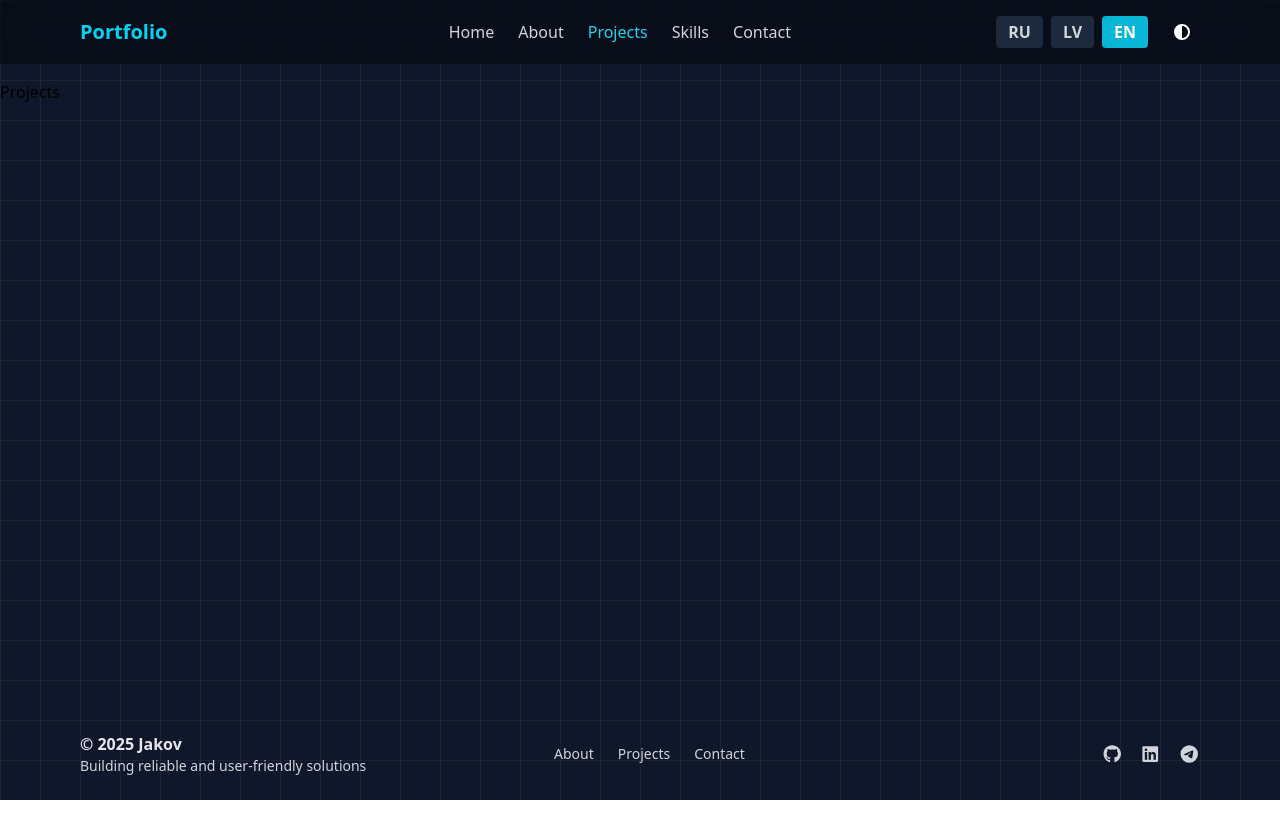
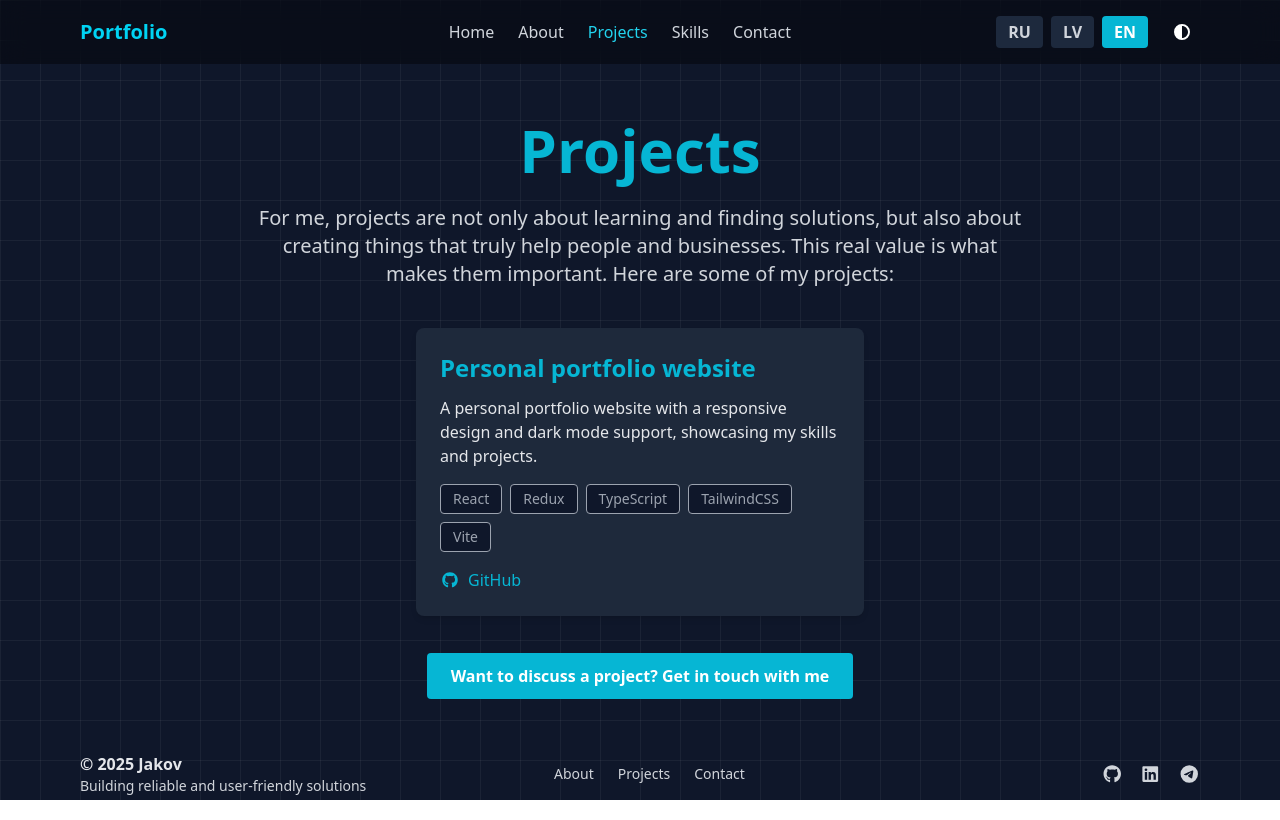
Before and after one commit to IakovYakovlev/personal, a React (Vite) app: page /projects in a window 1280 px wide. Built offline with nearby package versions, Linux system fonts and the light colour scheme.

Commit message:
feat: add page Projects and lokals

```diff
--- a/src/application/providers/locales/en.json
+++ b/src/application/providers/locales/en.json
@@ -85,6 +85,28 @@
       "facebook": "Facebook"
     }
   },
+  "projects": {
+    "title": "Projects",
+    "intro": "For me, projects are not only about learning and finding solutions, but also about creating things that truly help people and businesses. This real value is what makes them important. Here are some of my projects:",
+    "list": [
+      {
+        "title": "Personal portfolio website",
+        "description": "A personal portfolio website with a responsive design and dark mode support, showcasing my skills and projects.",
+        "tech": [
+          "React",
+          "Redux",
+          "TypeScript",
+          "TailwindCSS",
+          "Vite"
+        ],
+        "links": {
+          "github": "https://github.com/IakovYakovlev/personal",
+          "demo": null
+        }
+      }
+    ],
+    "cta": "Want to discuss a project? Get in touch with me"
+  },
   "footer": {
     "tagline": "Building reliable and user-friendly solutions"
   }
--- a/src/application/providers/locales/lv.json
+++ b/src/application/providers/locales/lv.json
@@ -85,6 +85,28 @@
       "facebook": "Facebook"
     }
   },
+  "projects": {
+    "title": "Projekti",
+    "intro": "Projekti man ir ne tikai mācību process un risinājumu meklēšana, bet arī iespēja radīt lietas, kas patiešām palīdz cilvēkiem un uzņēmumiem. Tieši šī vērtība padara tos nozīmīgus. Šeit ir daži no maniem projektiem:",
+    "list": [
+      {
+        "title": "Personīgā portfolio vietne",
+        "description": "Personīgā portfolio vietne ar adaptīvu dizainu un tumšās tēmas atbalstu, kur apkopotas manas prasmes un projekti.",
+        "tech": [
+          "React",
+          "Redux",
+          "TypeScript",
+          "TailwindCSS",
+          "Vite"
+        ],
+        "links": {
+          "github": "https://github.com/IakovYakovlev/personal",
+          "demo": null
+        }
+      }
+    ],
+    "cta": "Vai vēlaties apspriest projektu? Sazinieties ar mani"
+  },
   "footer": {
     "tagline": "Veidoju uzticamus un ērtus risinājumus"
   }
--- a/src/application/providers/locales/ru.json
+++ b/src/application/providers/locales/ru.json
@@ -85,6 +85,28 @@
       "facebook": "Facebook"
     }
   },
+  "projects": {
+    "title": "Проекты",
+    "intro": "Проекты для меня — это не только учебный процесс и поиск решений, но и возможность создавать вещи, которые действительно помогают людям и бизнесу. Именно эта польза делает их ценными. Вот некоторые из моих проектов:",
+    "list": [
+      {
+        "title": "Личный сайт-портфолио",
+        "description": "Личный сайт-портфолио с адаптивным дизайном и поддержкой тёмной темы, где собраны мои навыки и проекты.",
+        "tech": [
+          "React",
+          "Redux",
+          "TypeScript",
+          "TailwindCSS",
+          "Vite"
+        ],
+        "links": {
+          "github": "https://github.com/IakovYakovlev/personal",
+          "demo": null
+        }
+      }
+    ],
+    "cta": "Хотите обсудить проект? Свяжитесь со мной"
+  },
   "footer": {
     "tagline": "Создаю надёжные и удобные решения"
   }
--- a/src/ui/pages/Projects/Projects.tsx
+++ b/src/ui/pages/Projects/Projects.tsx
@@ -1,3 +1,84 @@
+import { useTranslation } from 'react-i18next';
+import { FontAwesomeIcon } from '@fortawesome/react-fontawesome';
+import { faExternalLinkAlt } from '@fortawesome/free-solid-svg-icons';
+import { faGithub } from '@fortawesome/free-brands-svg-icons';
+
 export const Projects = () => {
-  return <div>Projects</div>;
+  const { t } = useTranslation();
+
+  // Загружаем список проектов из i18n
+  const projects = t('projects.list', { returnObjects: true }) as {
+    title: string;
+    description: string;
+    tech: string[];
+    links: { github?: string; demo?: string | null };
+  }[];
+
+  return (
+    <section className='flex flex-col items-center text-center flex-1 px-6 py-10 '>
+      {/* Заголовок */}
+      <h1 className='text-4xl md:text-6xl font-bold mb-6 text-primary'>{t('projects.title')}</h1>
+
+      {/* Вступление */}
+      <p className='text-lg md:text-xl text-text-muted max-w-3xl mb-10'>{t('projects.intro')}</p>
+
+      {/* Список проектов */}
+      <div className='flex flex-wrap justify-center gap-8 max-w-5xl w-full'>
+        {projects.map((project, index) => (
+          <div key={index} className='bg-bg-muted dark:bg-bg-alt p-6 rounded-lg shadow-md text-left w-full max-w-md'>
+            {/* Заголовок */}
+            <h2 className='text-2xl font-semibold text-primary mb-3'>{project.title}</h2>
+
+            {/* Описание */}
+            <p className='text-text-base mb-4'>{project.description}</p>
+
+            {/* Технологии */}
+            <div className='flex flex-wrap gap-2 mb-4'>
+              {project.tech.map((tech) => (
+                <span key={tech} className='px-3 py-1 text-sm rounded bg-bg-base text-text-subtle border border-bg-alt'>
+                  {tech}
+                </span>
+              ))}
+            </div>
+
+            {/* Ссылки */}
+            <div className='flex gap-4 mt-auto'>
+              {project.links.github && (
+                <a
+                  href={project.links.github}
+                  target='_blank'
+                  rel='noopener noreferrer'
+                  className='flex items-center gap-2 text-primary hover:text-primary-light transition'
+                >
+                  <FontAwesomeIcon icon={faGithub} />
+                  <span>GitHub</span>
+                </a>
+              )}
+              {project.links.demo && (
+                <a
+                  href={project.links.demo}
+                  target='_blank'
+                  rel='noopener noreferrer'
+                  className='flex items-center gap-2 text-primary hover:text-primary-light transition'
+                >
+                  <FontAwesomeIcon icon={faExternalLinkAlt} />
+                  <span>Demo</span>
+                </a>
+              )}
+            </div>
+          </div>
+        ))}
+      </div>
+
+      {/* CTA */}
+      <div className='mt-12'>
+        <a
+          href='/contact'
+          className='px-6 py-3 rounded bg-primary text-white font-semibold hover:bg-primary-light transition'
+        >
+          {t('projects.cta')}
+        </a>
+      </div>
+    </section>
+  );
 };
```
